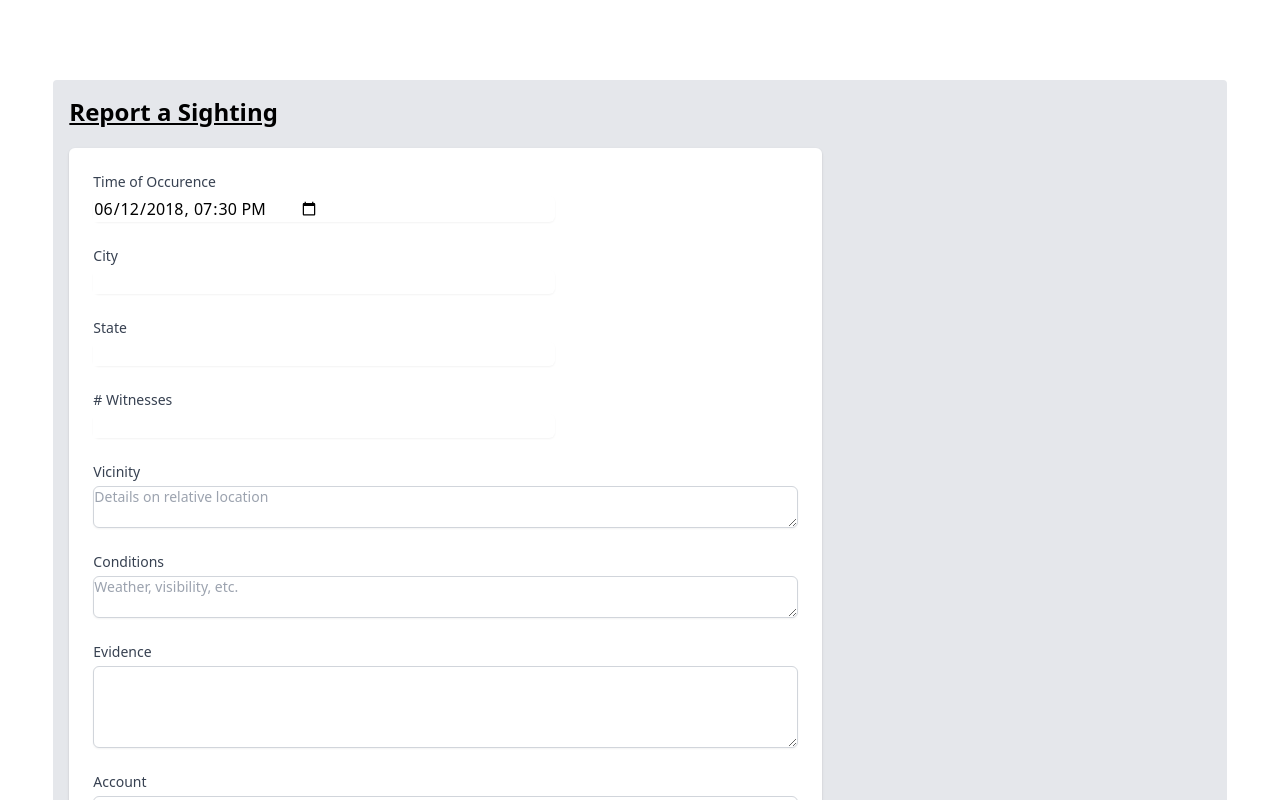
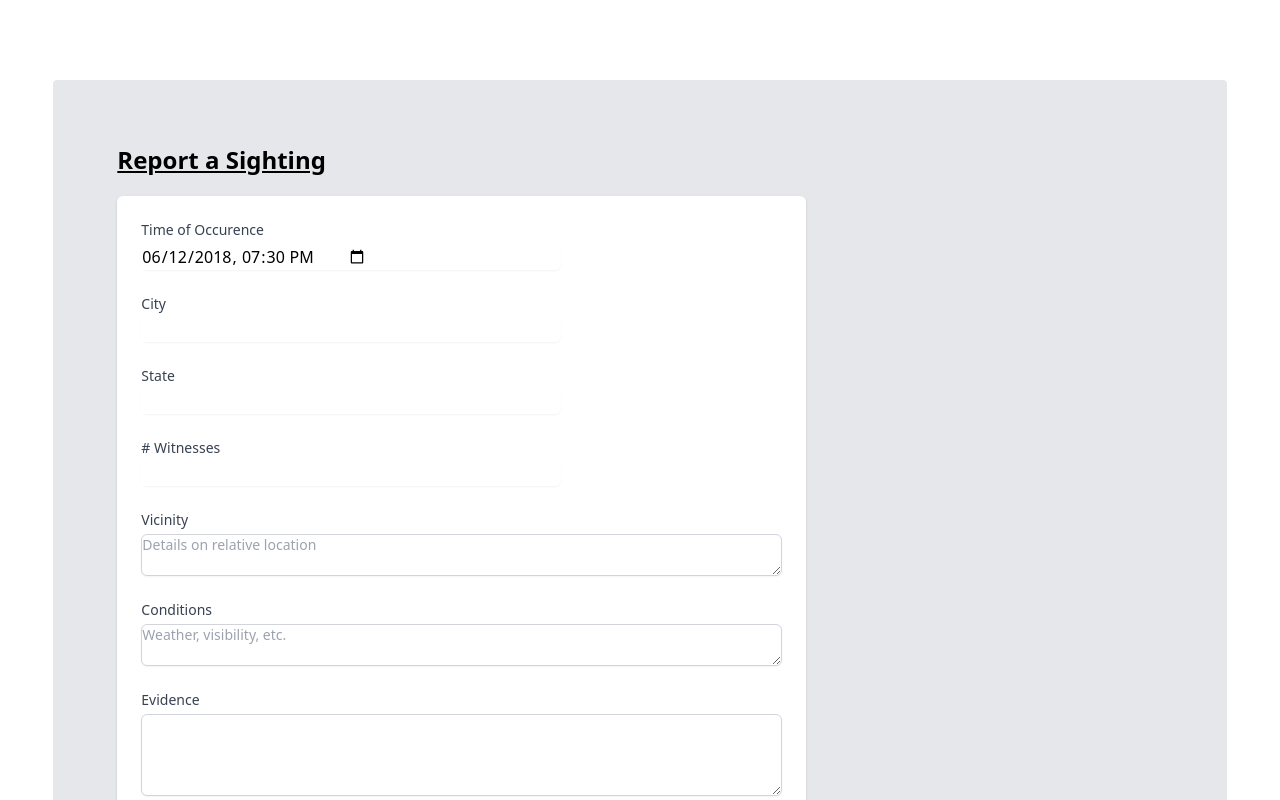
Before and after one commit to branmar97/bigfoot-sightings-frontend, a React (Create React App) app: page / in a window 1280 px wide. Shown: the top 800 px of the page. Built offline with nearby package versions, Linux system fonts and the light colour scheme; no server answers.

Commit message:
update container padding

```diff
--- a/src/containers/ReportsContainer.js
+++ b/src/containers/ReportsContainer.js
@@ -11,7 +11,7 @@ const ReportsContainer = ({ fetchReports, createReport, reports }) => {
     }, [])
 
     return (
-        <div className="bg-gray-200 p-4 rounded w-11/12">
+        <div className="bg-gray-200 p-16 rounded w-11/12">
             <div>
                 <ReportFormContainer createReport={createReport} />
             </div>
```
